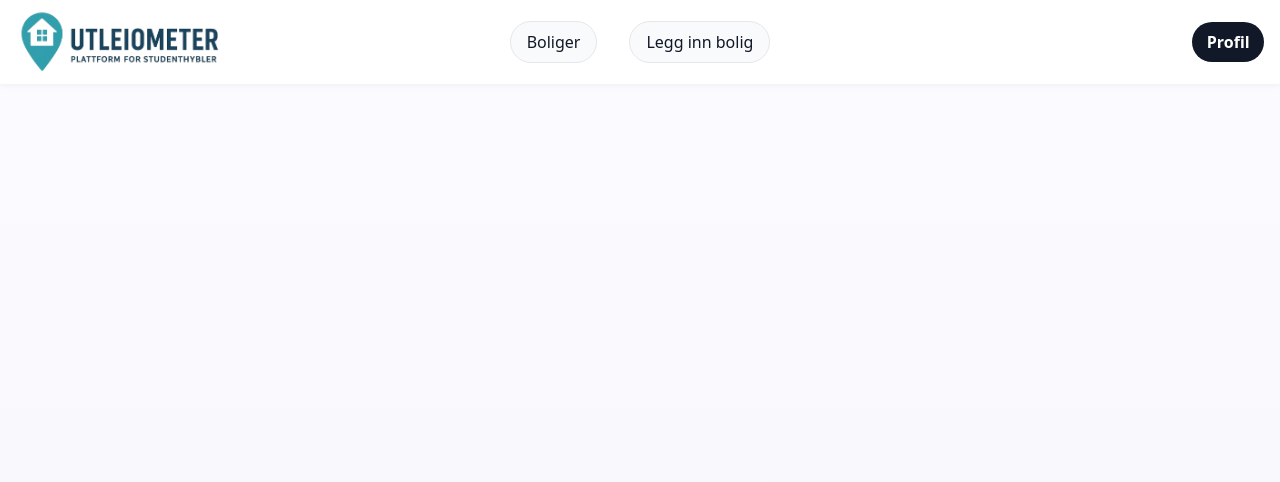
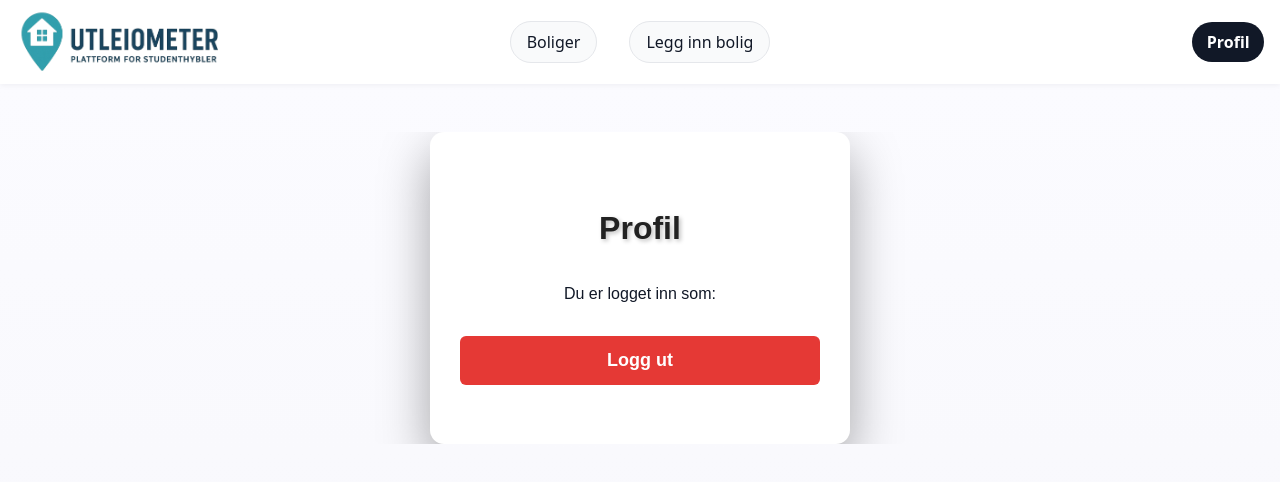
Before and after one commit to thealherstad/utleiometer, a React (Vite) app in the folder my-react-ts-app/: page /profil in a window 1280 px wide. Shown: the top 482 px of the page. Built offline with nearby package versions, Linux system fonts and the light colour scheme; no server answers.

Commit message:
feat(auth): persist login and update profile button color

```diff
--- a/my-react-ts-app/src/App.tsx
+++ b/my-react-ts-app/src/App.tsx
@@ -6,23 +6,40 @@ import RegistrationPage from './pages/Registrationpage'
 import AddListingPage from './pages/AddListingPage'
 import HomesView from './homelistfiles/HomesView'
 import { Route, Routes } from 'react-router-dom'
+import ProfilePage from "./pages/ProfilePage";
+import { useState, useEffect } from "react";
+import { onAuthStateChanged } from "firebase/auth";
+import type { User } from "firebase/auth";
+import { auth } from "./firebase";
+
+
 
 function App() {
   const links = [
     { label: 'Boliger', to: '/boliger' },
     { label: 'Legg inn bolig', to: '/legg-inn-bolig' },
   ]
+  const [user, setUser] = useState<User | null>(null);
+
+  useEffect(() => {
+    const unsubscribe = onAuthStateChanged(auth, (currentUser) => {
+      setUser(currentUser); // null hvis ikke logget inn
+    });
+    return () => unsubscribe(); // cleanup
+  }, []);
+
 
   return (
     <>
-      <NavBar links={links} />
+      <NavBar links={links} user = {user} />
       <main className="page-shell">
         <Routes>
           <Route path="/" element={<Home />} />
           <Route path="/boliger" element={<HomesView />} />
-          <Route path="/logg-inn" element={<LoginPage />} />
+          <Route path="/logg-inn" element={user ? <ProfilePage /> : <LoginPage />} />
           <Route path="/registrer" element={<RegistrationPage />} />
           <Route path="/legg-inn-bolig" element={<AddListingPage />} />
+          <Route path="/profil" element={<ProfilePage />} />
         </Routes>
       </main>
     </>
--- a/my-react-ts-app/src/components/NavBar.tsx
+++ b/my-react-ts-app/src/components/NavBar.tsx
@@ -6,9 +6,11 @@ type LinkItem = { label: string; to: string }
 
 type Props = {
   links: LinkItem[]
+  user?: any;
 }
 
-export default function NavBar({ links }: Props) {
+export default function NavBar({ links, user }: Props)
+ {
   return (
     <header className="navbar" role="banner">
       <div className="navbar__inner">
@@ -41,12 +43,15 @@ export default function NavBar({ links }: Props) {
 
         <div className="navbar__actions">
           <Link
-            to="/logg-inn"
+            to="/profil"
             className="navbar__action"
-            aria-label="Profil"
+            style={user ? { backgroundColor: '#009999', color: 'white' } : {}}
           >
             Profil
           </Link>
+
+
+
         </div>
       </div>
     </header>
--- a/my-react-ts-app/src/pages/LoginPage.tsx
+++ b/my-react-ts-app/src/pages/LoginPage.tsx
@@ -1,30 +1,55 @@
-import React from "react";
-import { Link } from "react-router-dom";
+import React, { useState } from "react";
+import { Link, useNavigate } from "react-router-dom";
+import { signInWithEmailAndPassword } from "firebase/auth";
+import { auth } from "../firebase";
 import "../style/LoginPage.css";
 
 const LoginPage: React.FC = () => {
+  const [email, setEmail] = useState("");
+  const [password, setPassword] = useState("");
+  const navigate = useNavigate();
+
+  const handleLogin = async () => {
+    try {
+      await signInWithEmailAndPassword(auth, email, password);
+      navigate("/profil");
+    } catch (error) {
+      alert("Feil brukernavn eller passord");
+    }
+  };
+
   return (
     <div className="login-wrapper">
       <div className="login-card">
         <h2 className="login-title">Logg inn</h2>
 
         <input
-          type="text"
-          placeholder="Brukernavn"
+          type="email"
+          placeholder="E-post"
           className="login-input"
+          value={email}
+          onChange={(e) => setEmail(e.target.value)}
         />
 
         <input
           type="password"
           placeholder="Passord"
           className="login-input"
+          value={password}
+          onChange={(e) => setPassword(e.target.value)}
         />
 
-        <button className="login-button primary">
+        <button
+        className="login-button primary"
+        onClick={handleLogin}
+        >
           Logg inn
         </button>
 
-        <button className="login-button secondary">
+        <button
+        className="login-button secondary"
+        onClick={() => navigate("/")}
+        >
           Fortsett som gjest
         </button>
 
--- /dev/null
+++ b/my-react-ts-app/src/pages/ProfilePage.tsx
@@ -0,0 +1,45 @@
+import React from "react";
+import { useNavigate } from "react-router-dom";
+import { auth, } from "../firebase";
+import { signOut } from "firebase/auth";
+import "../style/LoginPage.css"; // vi gjenbruker LoginPage-stilen
+
+const ProfilePage: React.FC = () => {
+  const navigate = useNavigate();
+
+  const handleLogout = async () => {
+    try {
+      await signOut(auth);
+      navigate("/logg-inn"); // tilbake til login
+    } catch (error) {
+      alert("Noe gikk galt ved logout");
+    }
+  };
+
+  return (
+    <div className="login-wrapper">
+      <div className="login-card">
+        <h2 className="login-title">Profil</h2>
+
+        <p style={{ marginBottom: "30px" }}>
+          Du er logget inn som: <strong>{auth.currentUser?.email}</strong>
+        </p>
+
+        <button
+          className="login-button"
+          style={{
+            backgroundColor: "#e53935",
+            color: "white",
+            fontSize: "18px",
+            fontWeight: 700,
+          }}
+          onClick={handleLogout}
+        >
+          Logg ut
+        </button>
+      </div>
+    </div>
+  );
+};
+
+export default ProfilePage;
--- a/my-react-ts-app/src/style/navbar.css
+++ b/my-react-ts-app/src/style/navbar.css
@@ -53,7 +53,7 @@
 .navbar__links {
   list-style: none;
   display: flex;
-  gap: 2rem; /* Hvor mye plass det er mellom lenkene */
+  gap: 2rem;
   margin: 0;
   padding: 0;
 }
@@ -83,12 +83,11 @@
 }
 .logo-img {
   display: block;
-  height: 72px;   /* styr høyden; bredde skalerer proporsjonalt */
+  height: 72px;
   width: auto;
   object-fit: contain;
 }
 
-/* Responsivt alternativ: skaler litt ned på smale skjermer */
 @media (max-width: 480px) {
   .logo-img {
     height: 32px;
```
